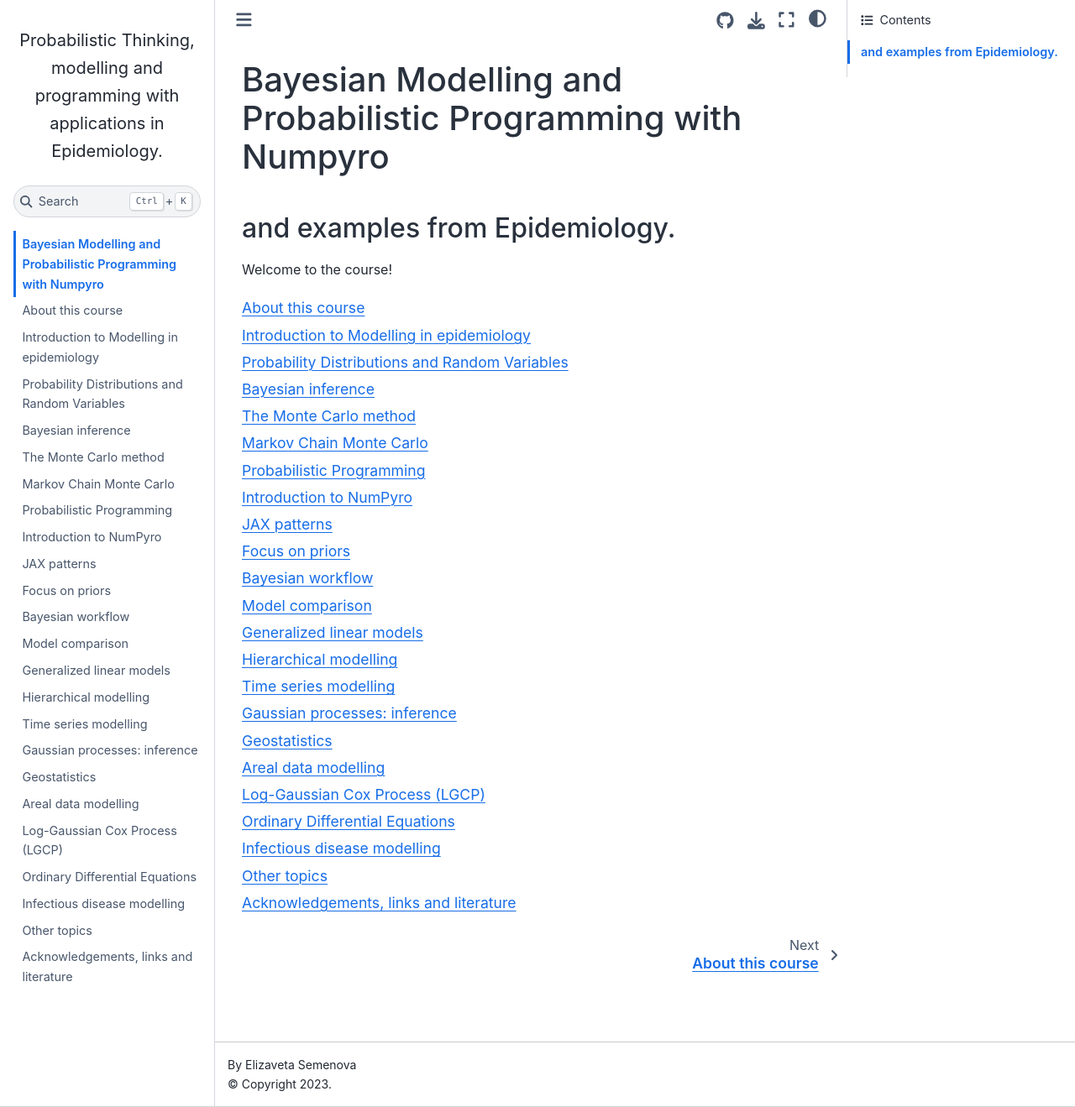
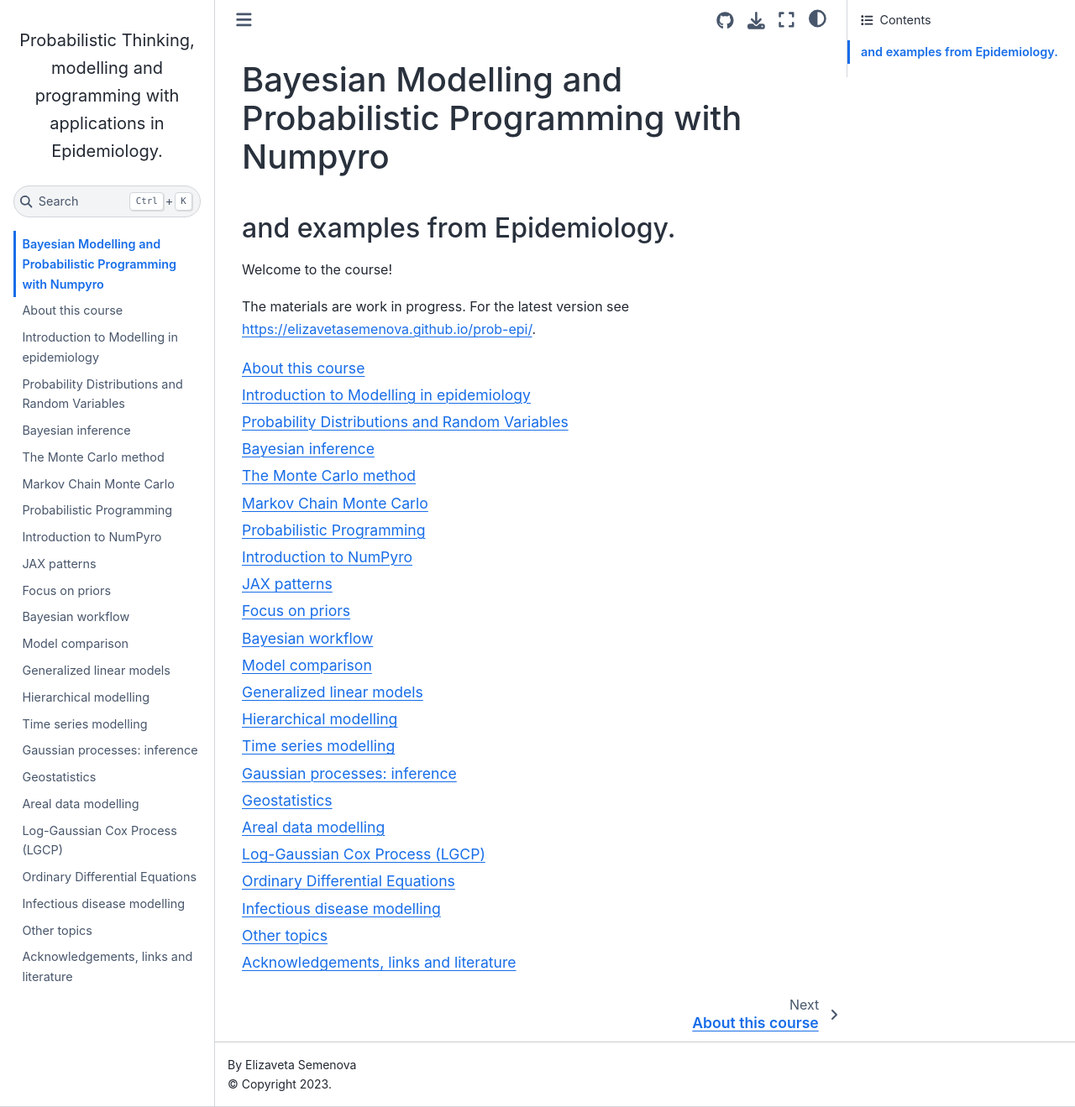
Before and after one commit to elizavetasemenova/prob-epi, a Jupyter Book: the page built from 01_intro.md, in a window 1280 px wide and 1319 px high. Shown: the whole window at 84% size. Built offline with Jupyter Book 1.0.4 settings and Sphinx 7.4.7 and the Sphinx Book theme 1.1.4, drawn with Linux system fonts in a browser that asks for light colours; pages that are not in the unit, such as notebooks, are missing from menus.

Commit message:
add link to online version (to reference in PDF)

````diff
--- a/01_intro.md
+++ b/01_intro.md
@@ -3,5 +3,8 @@
 
 Welcome to the course!
 
+The materials are work in progress. For the latest version see <https://elizavetasemenova.github.io/prob-epi/>.
+
+
 ```{tableofcontents}
 ```
````
